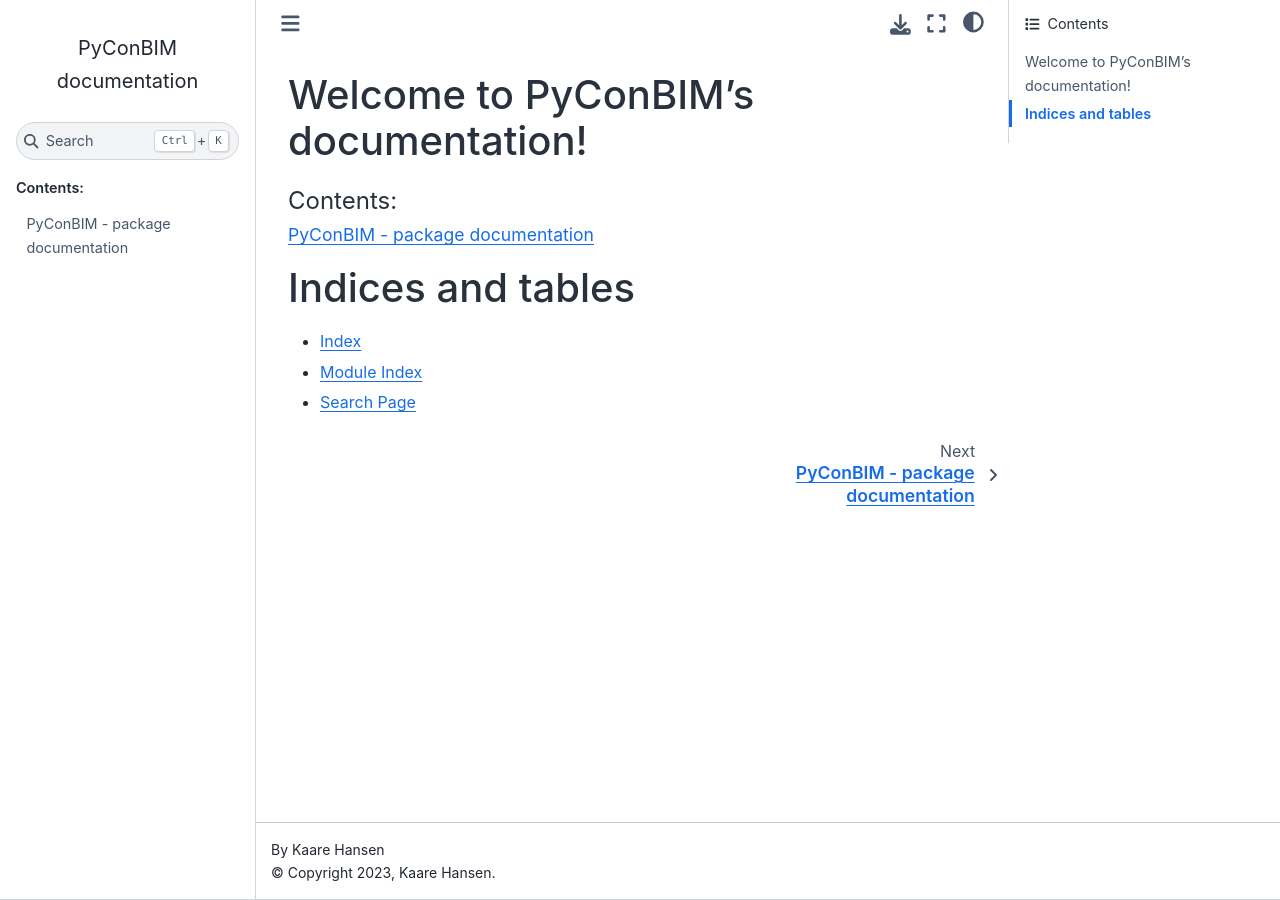
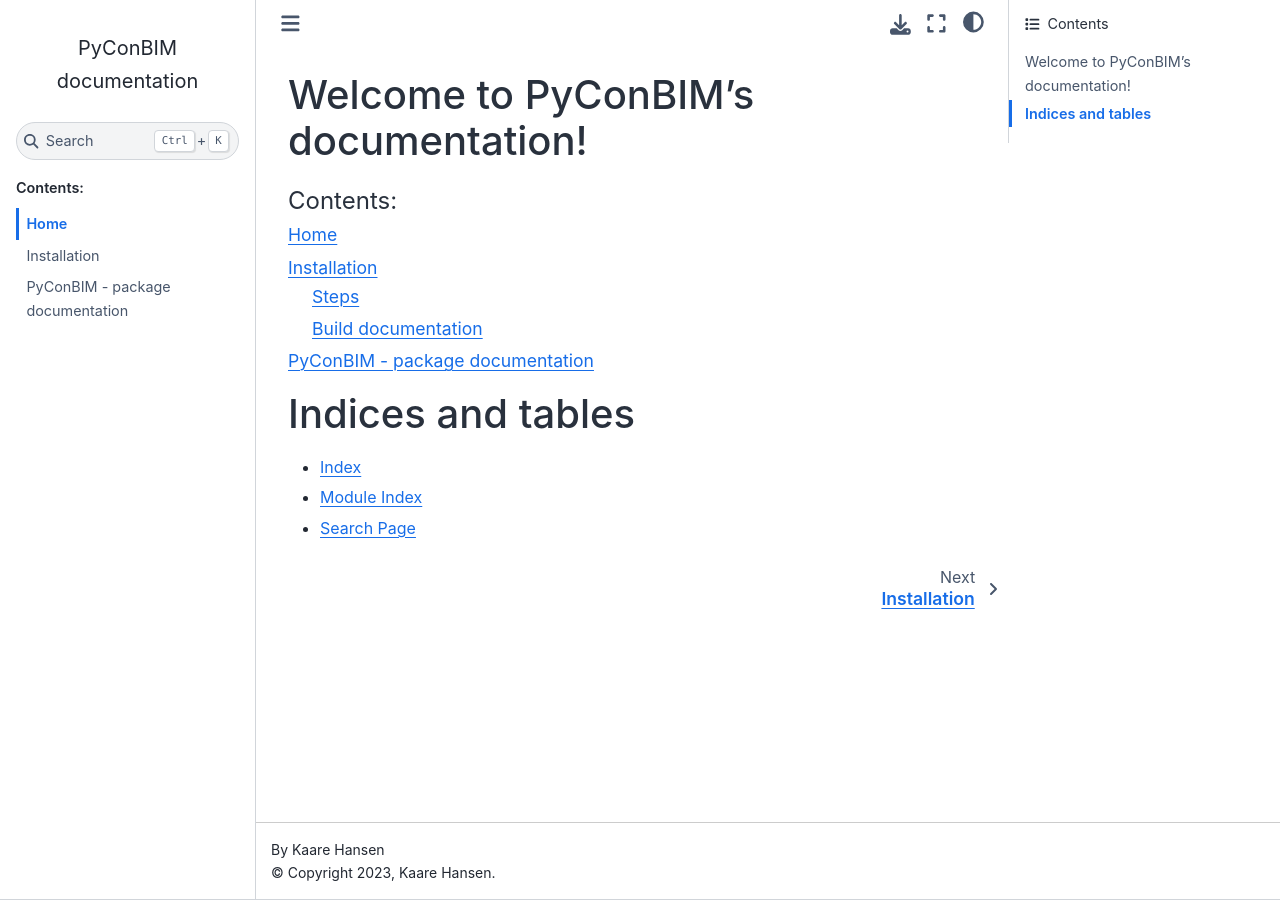
Before and after one commit to KaareH/DTU_E23_41934_Advanced-BIM, a Sphinx documentation site: the page built from Assignments/A3/docs/source/index.rst, in a window 1280 px wide. Built offline with Sphinx 7.4.7 and the Sphinx Book theme 1.1.4, drawn with Linux system fonts in a browser that asks for light colours.

Commit message:
Added installation instructions

```diff
--- a/Assignments/A3/docs/source/index.rst
+++ b/Assignments/A3/docs/source/index.rst
@@ -10,6 +10,8 @@ Welcome to PyConBIM's documentation!
    :maxdepth: 2
    :caption: Contents:
 
+   Home <self>
+   installation
    pyconbim
 
 
```
Also changed, not shown: Assignments/A3/docs/source/installation.rst (added, +27 -0 lines).
